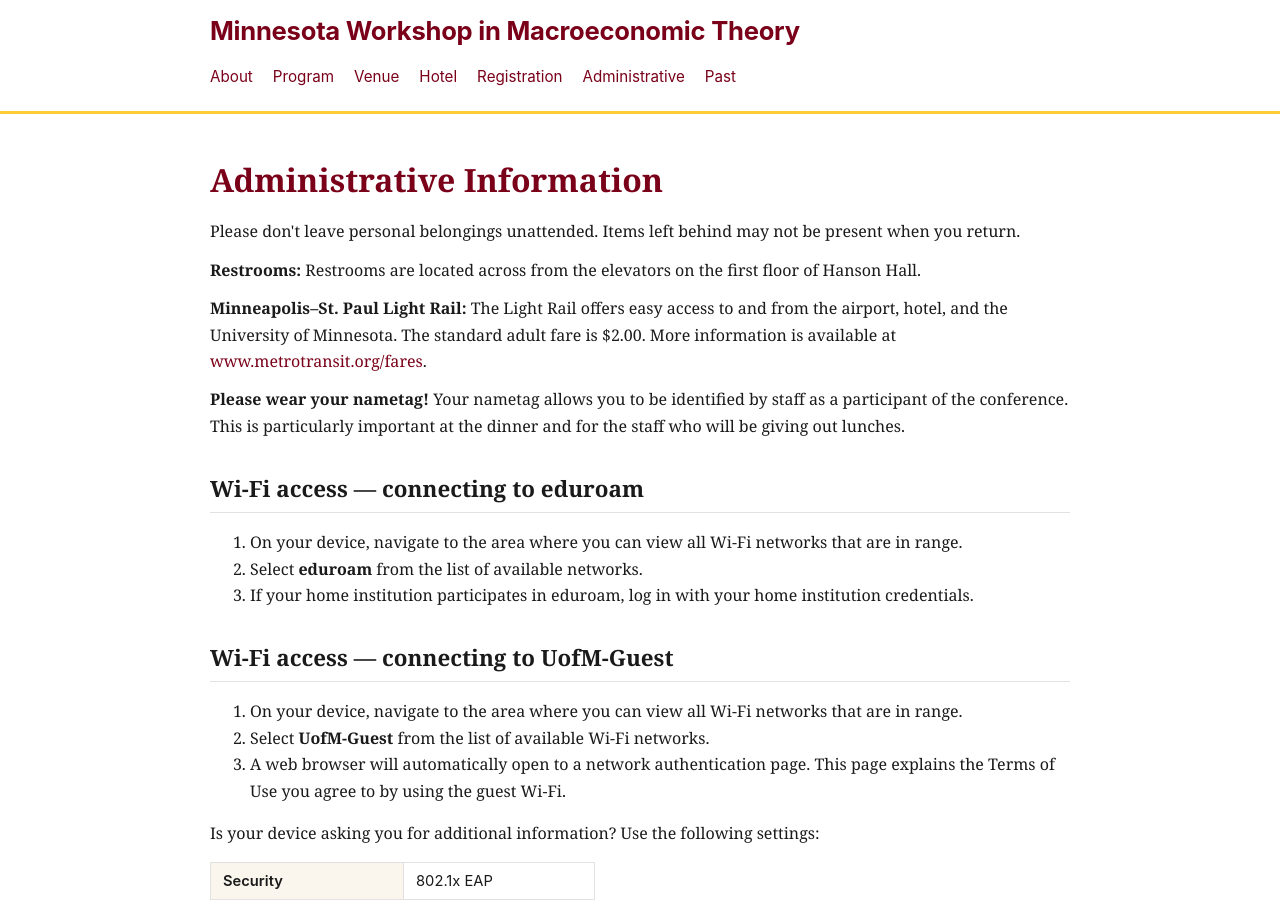
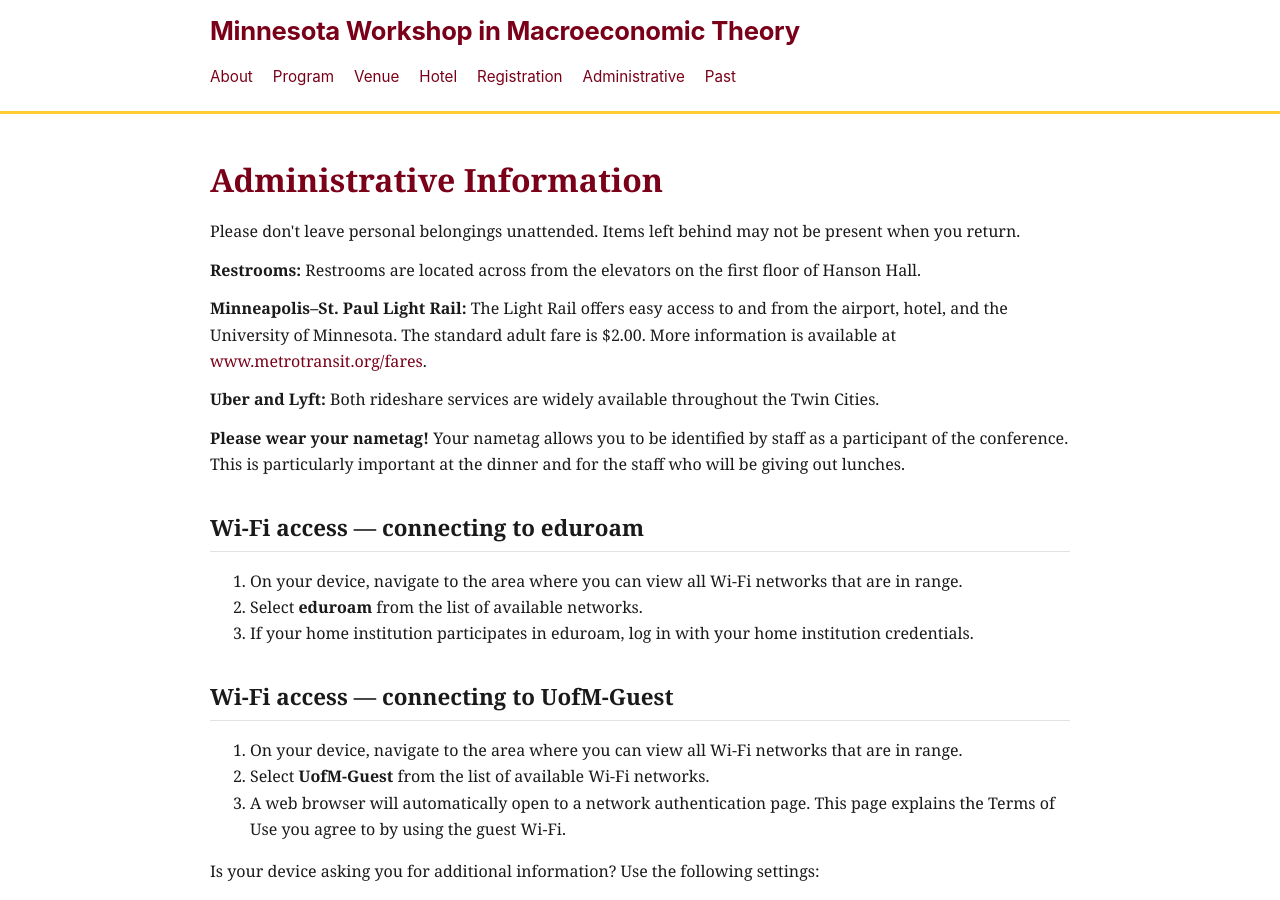
Before and after one commit to mnmacro/mnmacro.github.io, a Jekyll site: the page built from administrative.md, in a window 1280 px wide and 900 px high. Built offline with Jekyll 4.4.1, drawn with Linux system fonts in a browser that asks for light colours.

Commit message:
Mention Uber and Lyft on the Administrative page transportation section
Co-Authored-By: Claude Opus 4.7 (1M context) <noreply@anthropic.com>

```diff
--- a/administrative.md
+++ b/administrative.md
@@ -11,6 +11,8 @@ permalink: /administrative/
 <p><strong>Restrooms:</strong> Restrooms are located across from the elevators on the first floor of Hanson Hall.</p>
 
 <p><strong>Minneapolis–St. Paul Light Rail:</strong> The Light Rail offers easy access to and from the airport, hotel, and the University of Minnesota. The standard adult fare is $2.00. More information is available at <a href="https://www.metrotransit.org/fares">www.metrotransit.org/fares</a>.</p>
+
+<p><strong>Uber and Lyft:</strong> Both rideshare services are widely available throughout the Twin Cities.</p>
 
 <p><strong>Please wear your nametag!</strong> Your nametag allows you to be identified by staff as a participant of the conference. This is particularly important at the dinner and for the staff who will be giving out lunches.</p>
 
```
